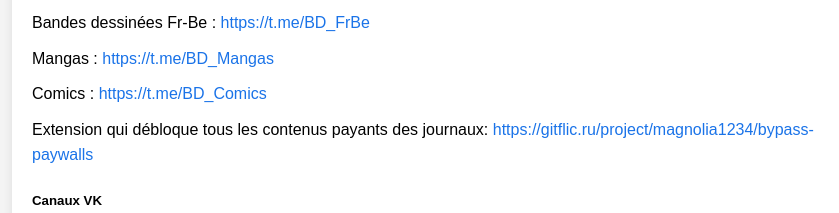
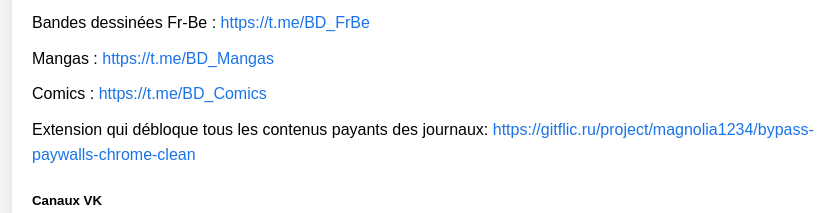
Before and after one commit to acuraek4-droid/wikipirate, a plain HTML site: page index.html in a window 1280 px wide. Shown: the part 4520-4733 px from the top of the page, without its empty margins (208-1047 px from the left). Drawn offline with Linux system fonts and the light colour scheme.

Commit message:
Update index.html
v16

```diff
--- a/index.html
+++ b/index.html
@@ -218,7 +218,8 @@
                     <li>Bandes dessinées Fr-Be : <a href="https://t.me/BD_FrBe">https://t.me/BD_FrBe</a></li>
                     <li>Mangas : <a href="https://t.me/BD_Mangas">https://t.me/BD_Mangas</a></li>
                     <li>Comics : <a href="https://t.me/BD_Comics">https://t.me/BD_Comics</a></li>
-					<li>Extension qui débloque tous les contenus payants des journaux:  <a href="https://gitflic.ru/project/magnolia1234/bypass-paywalls">https://gitflic.ru/project/magnolia1234/bypass-paywalls</a></li>
+					<li>Extension qui débloque tous les contenus payants des journaux:  <a href="https://gitflic.ru/project/magnolia1234/bypass-paywalls-chrome-clean">https://gitflic.ru/project/magnolia1234/bypass-paywalls-chrome-clean</a></li>
+
                 </ul>
 
                 <h5>Canaux VK</h5>
```
